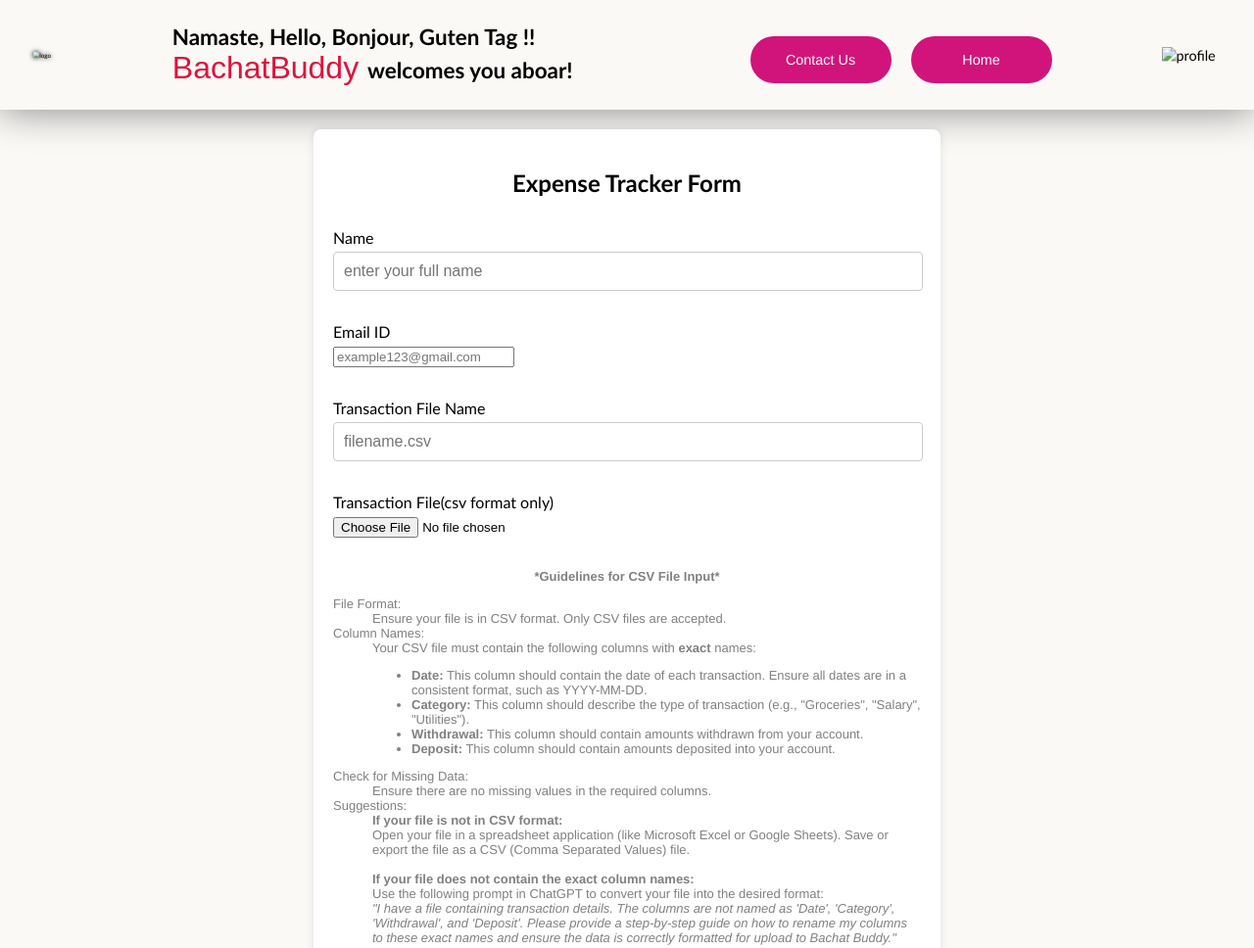
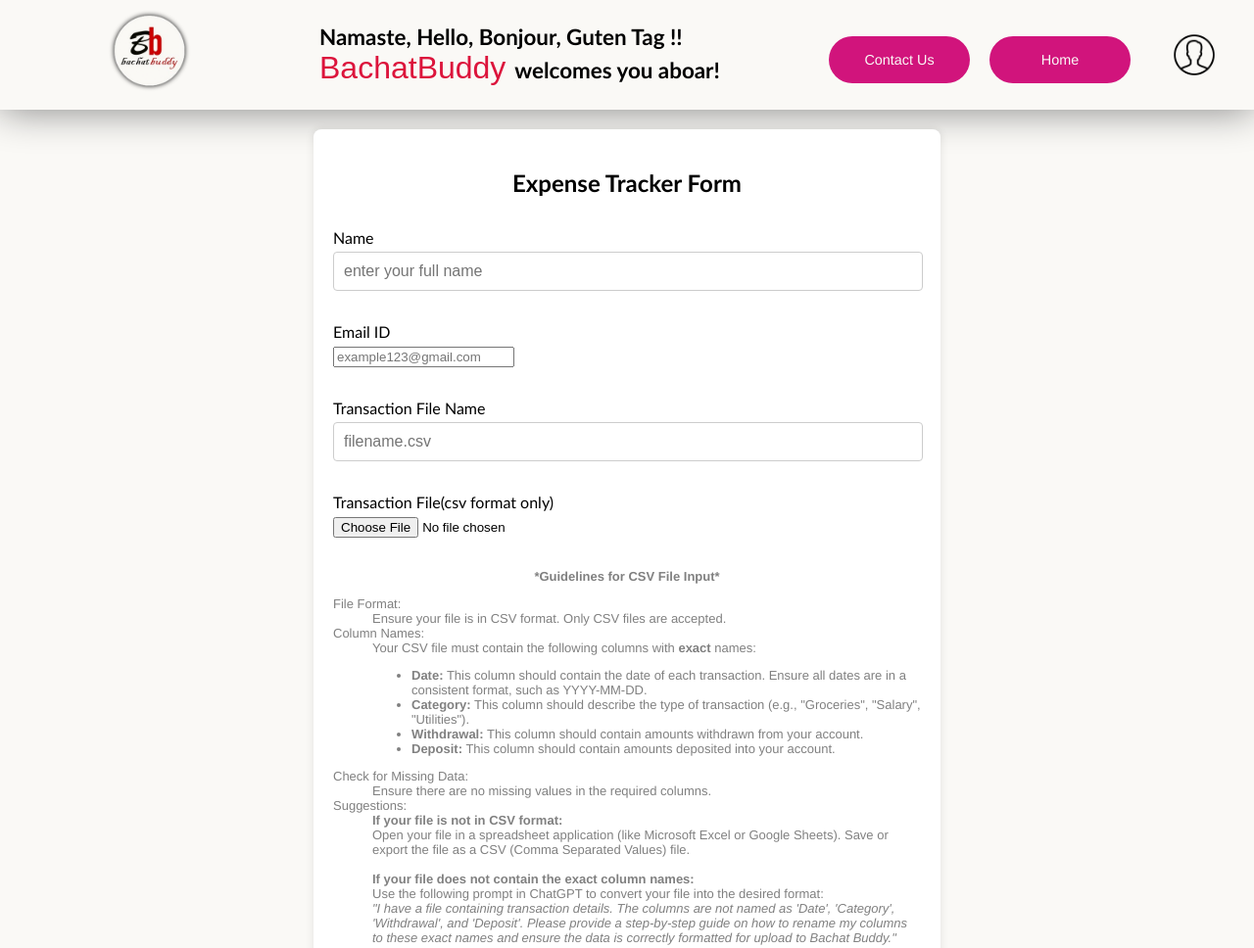
Before and after one commit to aryan22csu031/expense-tracker, a plain HTML site: page Frontend/analysis-form.html in a window 1280 px wide. Shown: the top 968 px of the page at 98% size. Drawn offline with nearby package versions, Linux system fonts and the light colour scheme.

Commit message:
corrected path

```diff
--- a/Frontend/analysis-form.html
+++ b/Frontend/analysis-form.html
@@ -9,7 +9,7 @@
 <body>
     <div class="nav">
         <div class="logo">
-            <img src="images/logo.png" alt="logo" id="logo" />
+            <img src="./assets/assets/images/logo.png" alt="logo" id="logo" />
         </div>
         <div class="headline">
             <p>
@@ -22,7 +22,7 @@
             <button id="home">Home</button>
         </div>
         <div class="account">
-            <img src="./assets/images/account.png" alt="profile" id="profile" />
+            <img src="./assets/assets/images/account.png" alt="profile" id="profile" />
         </div>
 
         <div class="log-nav">
```
